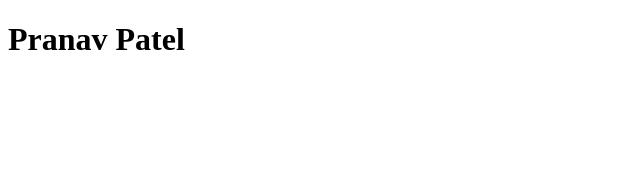
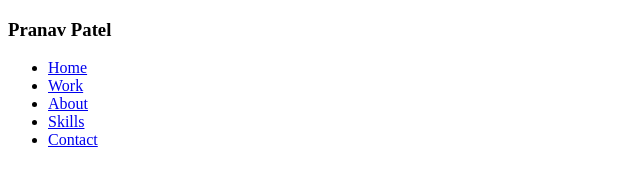
Before and after one commit to pranav-dev-28/Portfolio, a plain HTML site: page index.html in a window 1280 px wide. Shown: the whole page, without its empty margins (0-640 px from the left). Drawn offline with Linux system fonts and the light colour scheme.

Commit message:
Add Header Links

```diff
--- a/index.html
+++ b/index.html
@@ -6,6 +6,15 @@
     <title>Document</title>
 </head>
 <body>
-    <h1> Pranav Patel </h1>
+    <h3> Pranav Patel </h1>
+    <div class="headerLinks">
+        <ul>
+        <li> <a href="#"> Home </a> </li>
+        <li> <a href="#"> Work </a> </li>
+        <li> <a href="#"> About </a> </li>
+        <li> <a href="#"> Skills </a> </li>
+        <li> <a href="#"> Contact </a> </li>
+        </ul>
+    </div>
 </body>
 </html>
```
